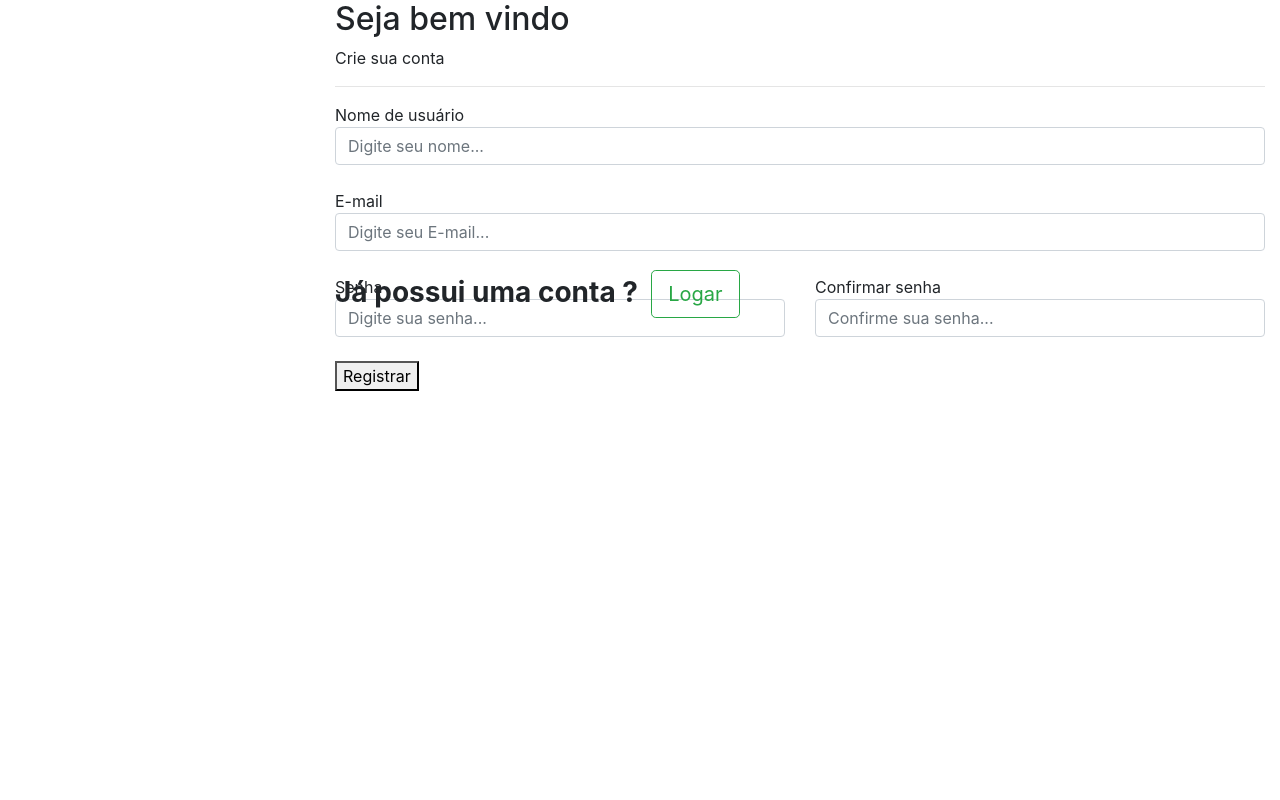
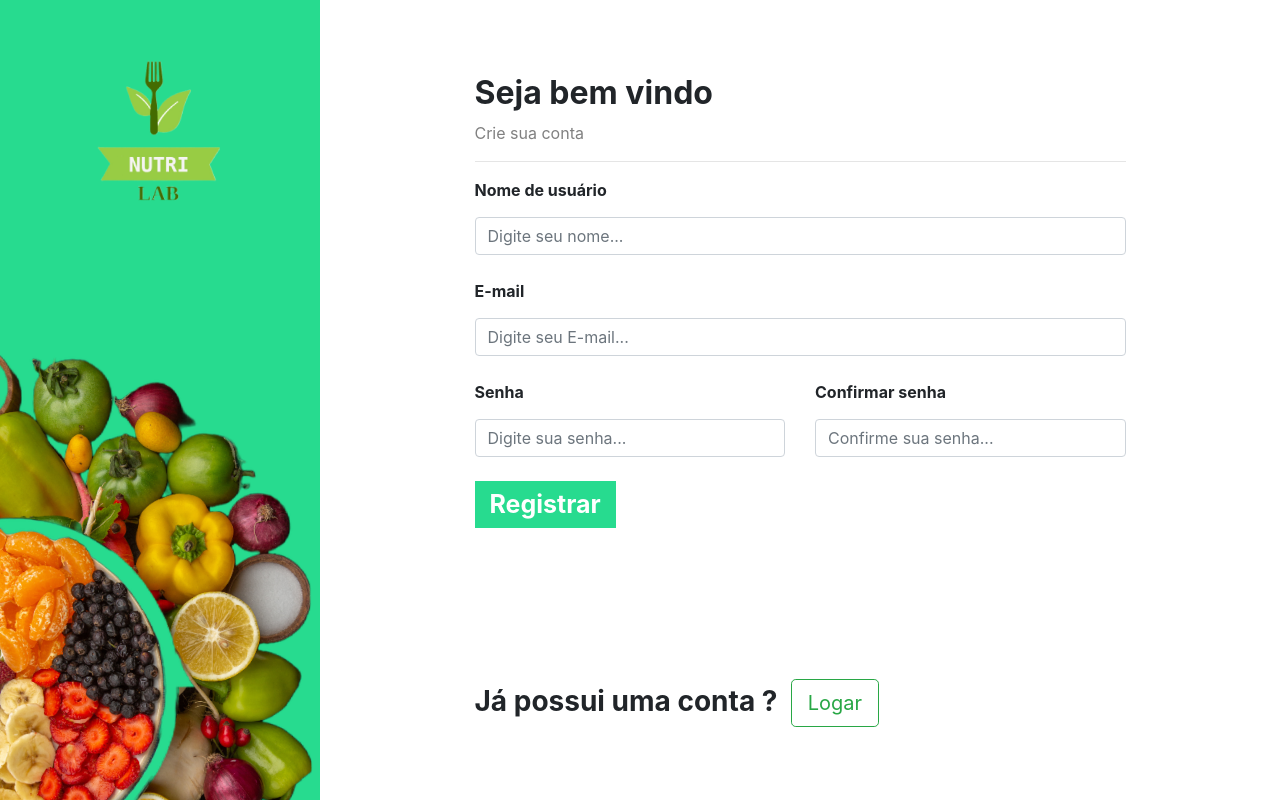
Before and after one commit to rogeriodelphi/sisnutrilab, a Django app: page /auth/cadastro/ in a window 1280 px wide. Run offline with Django 4.2, Linux system fonts and the light colour scheme.

Commit message:
Criando o cadastro de usuário

```diff
--- a/autenticacao/templates/cadastro.html
+++ b/autenticacao/templates/cadastro.html
@@ -1,4 +1,9 @@
 {% extends 'base.html' %}
+{% load static %}
+
+{% block 'head' %}
+    <link rel="stylesheet" href="{% static 'autenticacao/css/css.css' %}">
+{% endblock %}
 
 {% block 'titulo' %}Cadastre-se{% endblock %}
 
@@ -9,7 +14,7 @@
                 <div class="logo_sidebar">
 
                     <h2 class="logo">
-                        <img class="img_logo_sidebar" src="">
+                        <img class="img_logo_sidebar" src="{% static 'autenticacao/img/logo_nutri_lab.png' %}">
                     </h2>
 
                 </div>
@@ -23,7 +28,7 @@
                     <p class="sub-titulo">Crie sua conta</p>
                     <hr>
 
-                    <form action="" method="">
+                    <form action="{% url 'cadastro' %}" method="POST">
                         <span class="bold">Nome de usuário</span>
                         <input class="form-control input-form" name="usuario" type="text" placeholder="Digite seu nome...">
                         <br>
--- /dev/null
+++ b/templates/static/autenticacao/css/css.css
@@ -0,0 +1,68 @@
+.sidebar{
+    background-color: #27DB8F;
+    height: 100vh;
+}
+
+
+.logo_sidebar{
+    text-align: center;
+}
+
+.img_logo_sidebar{
+    width: 100%;
+
+
+}
+
+.sidebar{
+
+    background-image: url("/static/autenticacao/img/fundo_background.png");
+
+}
+
+.area_cadastrar{
+    margin-top: 8%;
+    margin-left: 15%;
+    width: 70%;
+}
+
+.titulo{
+
+    font-weight: bold;
+
+}
+
+.sub-titulo{
+    color: gray;
+}
+
+.input-form{
+    margin-top: 15px;
+    width: 100%;
+    padding: 5px;
+    outline: 0;
+
+}
+
+.input-form:focus{
+
+    border: 2px solid #27DB8F !important;
+    outline: 0 !important;
+    box-shadow: none !important;
+
+}
+
+.bold{
+    font-weight: bold;
+}
+
+.btn-first{
+
+    border: none;
+    padding: 5px 15px 5px 15px;
+    font-size: 25px;
+    background-color: #27DB8F;
+    color: white;
+    font-weight: bold;
+
+}
```
Also changed, not shown: templates/static/autenticacao/img/fundo_background.png (added), templates/static/autenticacao/img/logo_nutri_lab.png (added).
